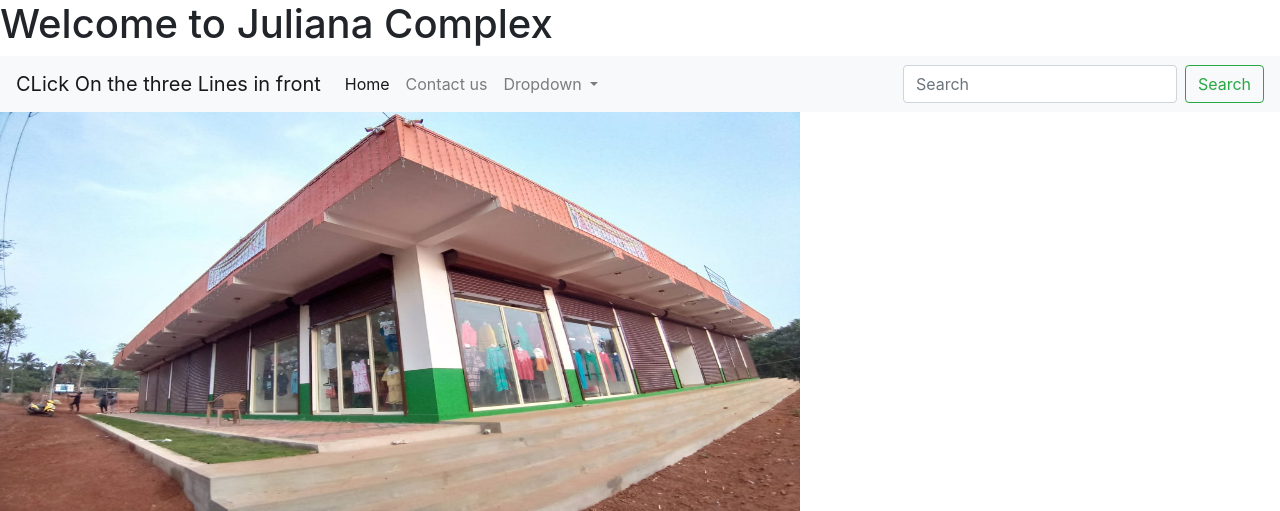
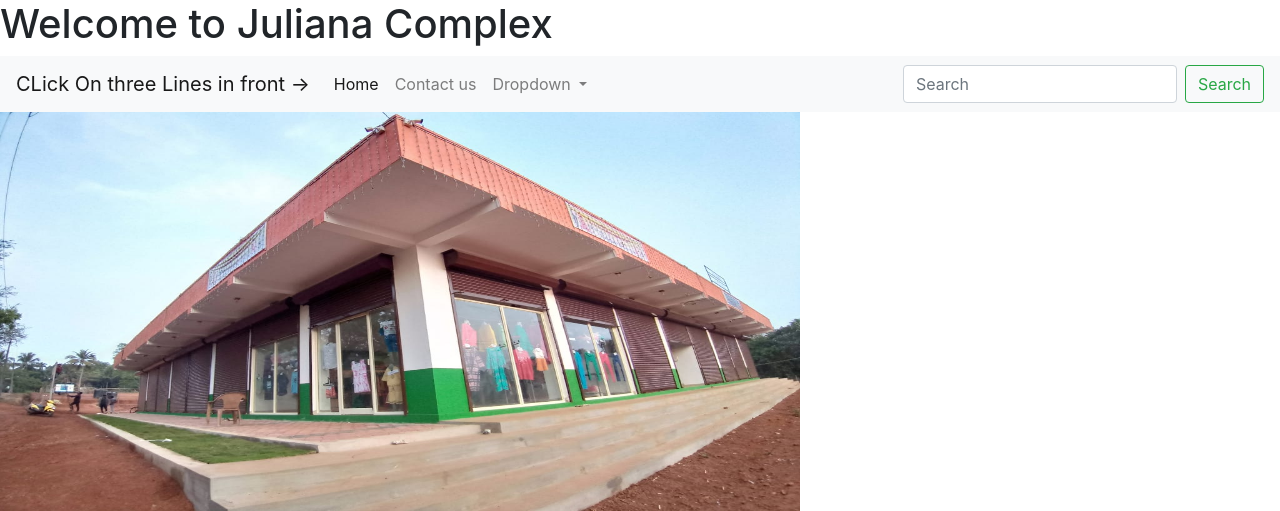
Before and after one commit to LarsenMathias/textutils, a Django app: page / in a window 1280 px wide. Shown: the top 511 px of the page. Run offline with Django 3.2, Linux system fonts and the light colour scheme; some libraries are stand-ins or nearby versions.

Commit message:
Update index.html

```diff
--- a/templates/index.html
+++ b/templates/index.html
@@ -22,7 +22,7 @@
   </body>
 </html>
 <nav class="navbar navbar-expand-lg navbar-light bg-light">
-  <a class="navbar-brand" href="#">CLick On the three Lines in front</a>
+  <a class="navbar-brand" href="#">CLick On three Lines in front →</a>
   <button class="navbar-toggler" type="button" data-toggle="collapse" data-target="#navbarSupportedContent" aria-controls="navbarSupportedContent" aria-expanded="false" aria-label="Toggle navigation">
     <span class="navbar-toggler-icon"></span>
   </button>
```
